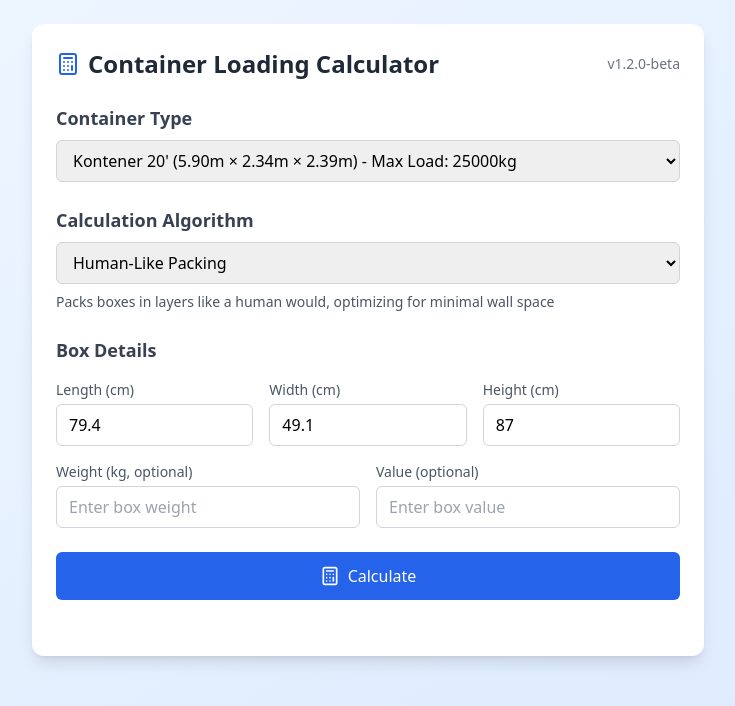
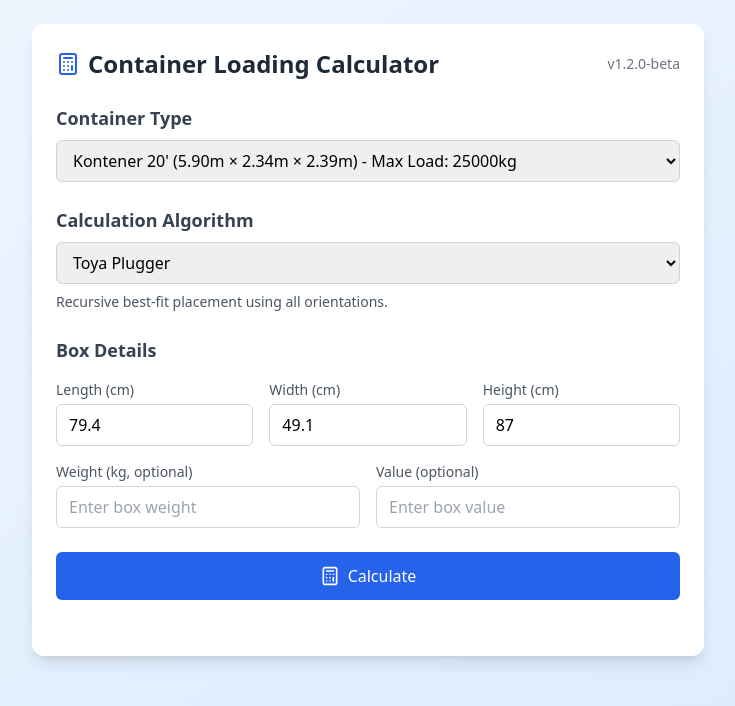
Before and after one commit to yat0ya/container-calculator, a React (Vite) app: page / in a window 1280 px wide. Shown: the top 706 px of the page, without its empty margins (272-1007 px from the left). Built offline with nearby package versions, Linux system fonts and the light colour scheme.

Commit message:
Algorithms naming fixed

```diff
--- a/src/App.tsx
+++ b/src/App.tsx
@@ -2,12 +2,14 @@ import React, { useState } from 'react';
 import { BoxDimensionsForm } from './components/BoxDimensionsForm';
 import { CalculationResults } from './components/CalculationResults';
 import { VisualizationModal } from './components/VisualizationModal';
-import { Algorithm, BoxDimensions, Container, CalculationResult } from './types';
+import { BoxDimensions, Container, CalculationResult } from './types';
 import { basicAlgorithm } from './algorithms/basic';
 import { recursiveAlgorithm } from './algorithms/recursive';
 import { humanLikeAlgorithm } from './algorithms/humanLike';
 import { pluggerAlgorithm } from './algorithms/plugger';
 import { DEFAULT_CONTAINER, CONTAINERS } from './constants';
+import { Algorithm } from './types';
+
 
 function App() {
   const [boxDimensions, setBoxDimensions] = useState<BoxDimensions>({
@@ -17,7 +19,7 @@ function App() {
     weight: undefined,
     value: undefined,
   });
-  const [selectedAlgorithm, setSelectedAlgorithm] = useState<Algorithm>('humanLike');
+  const [selectedAlgorithm, setSelectedAlgorithm] = useState<Algorithm>('plugger');
   const [selectedContainer, setSelectedContainer] = useState<Container>(DEFAULT_CONTAINER);
   const [isModalOpen, setIsModalOpen] = useState(false);
   const [result, setResult] = useState<CalculationResult | null>(null);
@@ -34,9 +36,12 @@ function App() {
         break;
       case 'plugger':
         algorithm = pluggerAlgorithm;
-    break;
+        break;
+      case 'recursive':
+        algorithm = recursiveAlgorithm;
+        break;
       default:
-        algorithm = recursiveAlgorithm;
+        algorithm = pluggerAlgorithm;
     }
 
     const newResult = algorithm(boxDimensions, selectedContainer);
--- a/src/constants.ts
+++ b/src/constants.ts
@@ -1,4 +1,4 @@
-import { AlgorithmOption, Container } from './types';
+import { Container } from './types';
 import containersData from './data/containers.json';
 
 export const CONTAINERS: Container[] = containersData.containers.map(container => ({
@@ -11,7 +11,12 @@ export const CONTAINERS: Container[] = containersData.containers.map(container =
 
 export const DEFAULT_CONTAINER = CONTAINERS[0];
 
-export const ALGORITHMS: AlgorithmOption[] = [
+export const ALGORITHMS = [
+  {
+    id: 'plugger',
+    name: 'Toya Plugger',
+    description: 'Recursive best-fit placement using all orientations.',
+  },
   {
     id: 'humanLike',
     name: 'Human-Like Packing',
@@ -19,17 +24,12 @@ export const ALGORITHMS: AlgorithmOption[] = [
   },
   {
     id: 'recursive',
-    name: 'Toya Plugger (Recursive)',
+    name: 'Recursive',
     description: 'Recursively fills spaces with optimal box arrangements',
   },
   {
     id: 'basic',
     name: 'Basic',
     description: 'Simple algorithm that calculates box fit without rotations',
-  },
-  {
-    id: 'plugger',
-    name: 'Plugger',
-    description: 'Recursive best-fit placement using all orientations.',
   }
 ];
--- a/src/types.ts
+++ b/src/types.ts
@@ -1,4 +1,6 @@
 // types.ts
+
+export type Algorithm = 'basic' | 'humanLike' | 'plugger' | 'recursive';
 
 export interface BoxDimensions {
   length: number; // in cm before conversion
@@ -16,8 +18,6 @@ export interface Container {
   height: number;
   maxLoad: number; // in kg
 }
-
-export type Algorithm = 'basic' | 'humanLike' | 'recursive' | 'plugger';
 
 export interface Placement {
   position: {
```
